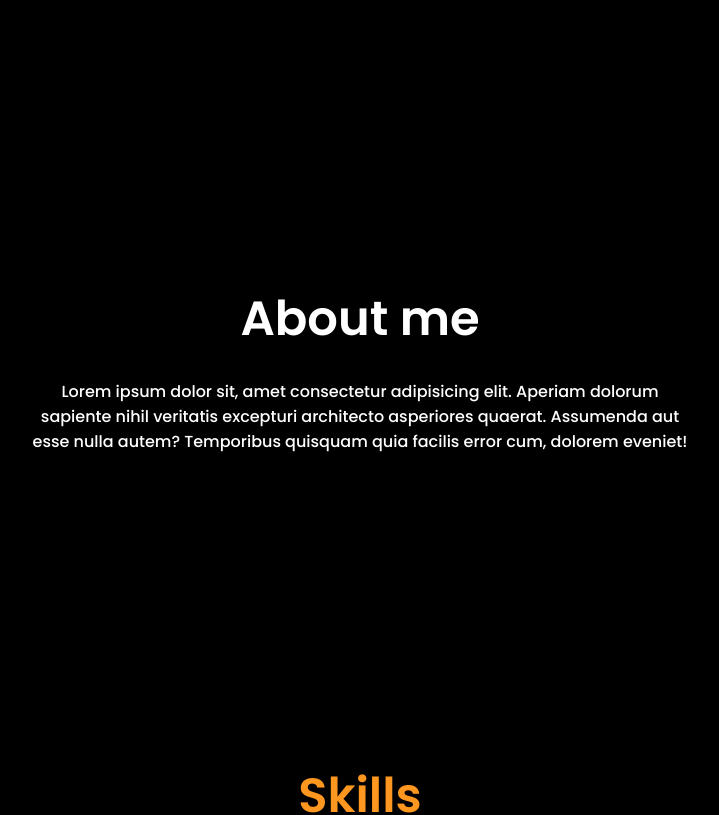
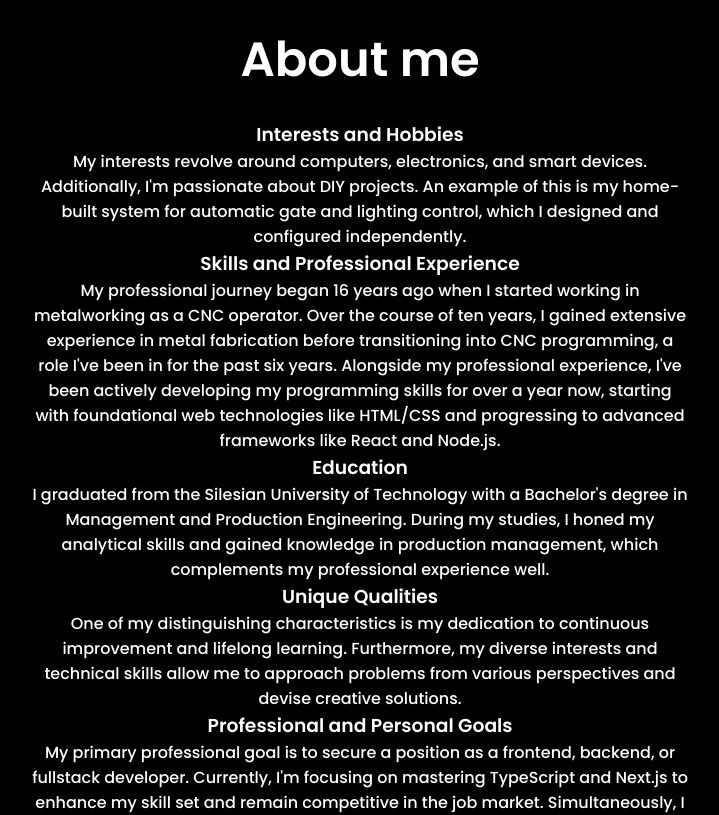
Before and after one commit to adiczq/portfolio, a React (Create React App) app: page / in a window 1280 px wide. Shown: the part 840-1655 px from the top of the page, without its empty margins (280-999 px from the left). Built offline with nearby package versions, Linux system fonts and the light colour scheme.

Commit message:
Update AboutMe.js

```diff
--- a/src/components/AboutMe/AboutMe.js
+++ b/src/components/AboutMe/AboutMe.js
@@ -6,10 +6,52 @@ const AboutMe = () => {
     <id id="aboutMe">
       <h2 className="aboutMeTitle">About me</h2>
       <div className="aboutMeDesc">
-        Lorem ipsum dolor sit, amet consectetur adipisicing elit. Aperiam
-        dolorum sapiente nihil veritatis excepturi architecto asperiores
-        quaerat. Assumenda aut esse nulla autem? Temporibus quisquam quia
-        facilis error cum, dolorem eveniet!
+        <h3>
+          <span className="pink">Interests</span> and{" "}
+          <span className="green">Hobbies</span>{" "}
+        </h3>{" "}
+        My interests revolve around computers, electronics, and smart devices.
+        Additionally, I'm passionate about DIY projects. An example of this is
+        my home-built system for automatic gate and lighting control, which I
+        designed and configured independently.
+        <h3>
+          {" "}
+          <span className="green">Skills</span> and{" "}
+          <span className="pink">Professional </span>Experience
+        </h3>{" "}
+        My professional journey began 16 years ago when I started working in
+        metalworking as a CNC operator. Over the course of ten years, I gained
+        extensive experience in metal fabrication before transitioning into CNC
+        programming, a role I've been in for the past six years. Alongside my
+        professional experience, I've been actively developing my programming
+        skills for over a year now, starting with foundational web technologies
+        like HTML/CSS and progressing to advanced frameworks like React and
+        Node.js.
+        <h3>
+          <span className="green">Education </span>
+        </h3>{" "}
+        I graduated from the Silesian University of Technology with a Bachelor's
+        degree in Management and Production Engineering. During my studies, I
+        honed my analytical skills and gained knowledge in production
+        management, which complements my professional experience well.
+        <h3>
+          {" "}
+          <span className="pink">Unique</span> Qualities
+        </h3>{" "}
+        One of my distinguishing characteristics is my dedication to continuous
+        improvement and lifelong learning. Furthermore, my diverse interests and
+        technical skills allow me to approach problems from various perspectives
+        and devise creative solutions.
+        <h3>
+          <span className="green">Professional</span> and{" "}
+          <span className="pink">Personal</span> Goals
+        </h3>{" "}
+        My primary professional goal is to secure a position as a frontend,
+        backend, or fullstack developer. Currently, I'm focusing on mastering
+        TypeScript and Next.js to enhance my skill set and remain competitive in
+        the job market. Simultaneously, I strive for continual growth both
+        professionally and personally, aspiring to become the best version of
+        myself.
       </div>
     </id>
   );
```
